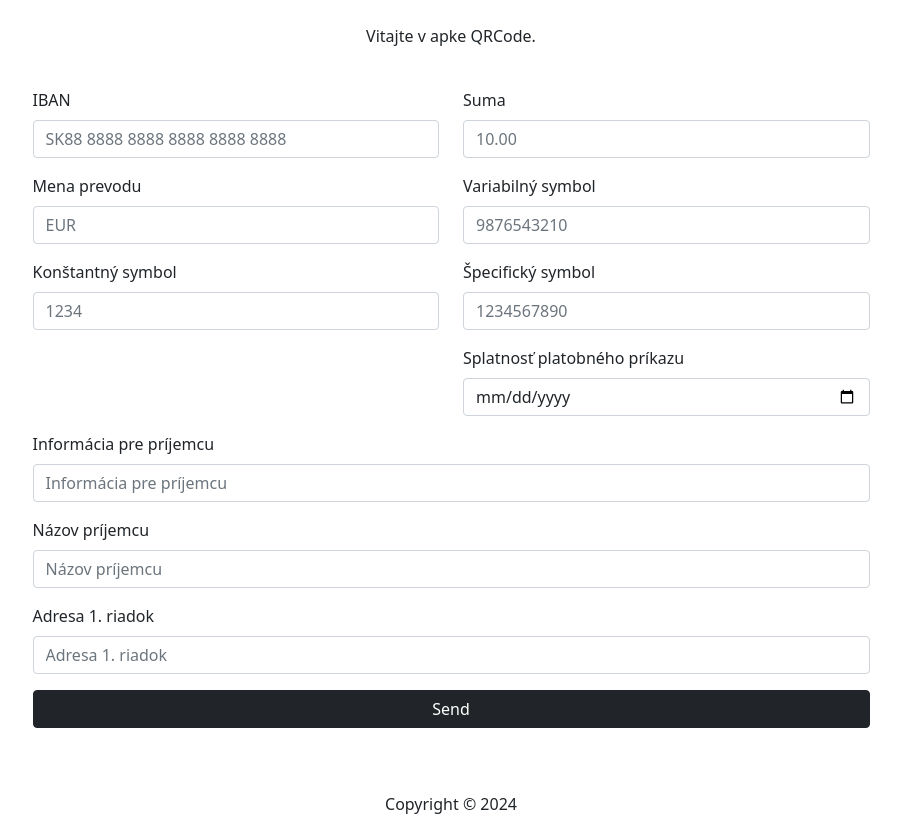
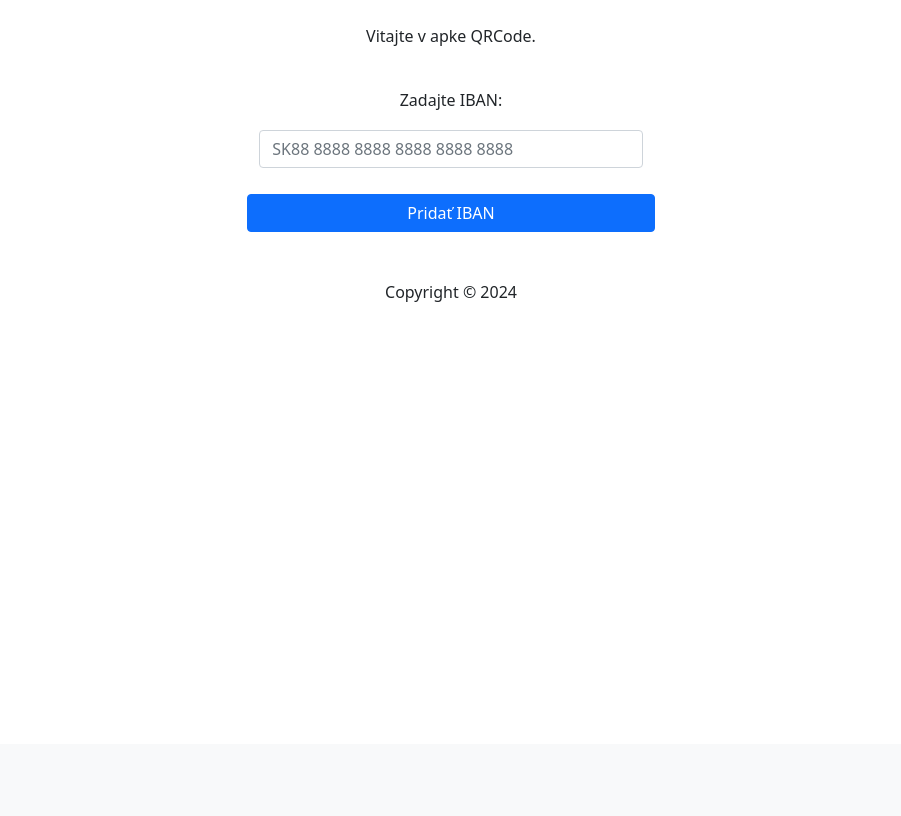
Before and after one commit to Marek21SK/QRCode-app, a PHP site: page / in a window 1280 px wide. Shown: the part 56-872 px from the top of the page, without its empty margins (189-1090 px from the left). After the commit the page ends 358 px from the top, so only its background shows below. Run offline with PHP 8.4, Linux system fonts and the light colour scheme.

Commit message:
Vykonanie zmien prebratých na konzultácii

```diff
--- a/app/inc/header.php
+++ b/app/inc/header.php
@@ -22,7 +22,7 @@
             <a class="nav-link" href="/qrcode-app/app/index.php">IBAN</a>
           </li>
           <li class="nav-item">
-            <a class="nav-link" href="/qrcode-app/app/qrcode.php">Zdieľanie platby</a>
+            <a class="nav-link" href="/qrcode-app/app/payment_sharing.php">Zdieľanie platby</a>
           </li>
           <li class="nav-item">
             <a class="nav-link" href="/qrcode-app/app/about.php">O apke</a>
--- a/app/index.php
+++ b/app/index.php
@@ -2,49 +2,6 @@
 <?php include 'config/database.php';?>
 
 <?php
-$iban = $sum = "";
-$ibanErr = $sumErr = "";
-/*
-    $date_iban = $email = $name = $info_name = $adress = $vs = $ss = $ks = $moneytype = "";
-    $date_ibanErr = $emailErr = $nameErr = $info_nameErr = $adressErr $vsErr = $ssErr = $ksErr = $moneytypeErr = "";
-*/
-// Form submit
-if (isset($_POST['submit'])){
-    /*
-    // Validate email
-    if (empty($_POST['email'])){
-        $emailErr = 'Email is required';
-    }else{
-        $email = filter_input(INPUT_POST, 'email', FILTER_SANITIZE_EMAIL);
-    }
-    */
-    // Validate IBAN
-    if (empty($_POST['iban'])){
-        $ibanErr = 'IBAN je potrebný';
-    }else{
-        $iban = filter_input(INPUT_POST, 'iban', FILTER_SANITIZE_FULL_SPECIAL_CHARS);
-    }
-
-    // Validate sum
-    if (empty($_POST['sum'])){
-        $sumErr = 'Suma je potrebná';
-    }else{
-        $sum = filter_input(INPUT_POST, 'sum', FILTER_SANITIZE_NUMBER_INT);
-    }
-
-    if (empty($emailErr) && empty($ibanErr) && empty($sumErr)){
-        // Add to database
-        $sql = "INSERT INTO qrcode (email, iban, sum, vs, ss, ks, moneytype, name, info_name, adress, date_iban) VALUES ('$email', '$iban', '$sum', '$vs', '$ss', '$ks', '$moneytype', '$name', '$info_name', '$adress', '$date_iban')";
-        if (mysqli_query($conn, $sql)){
-            // Succes
-            header('Location: index.php');
-        }else {
-            // Error
-            echo 'Error: ' . mysqli_error($conn);
-        }
-    }
-}
-
 session_start();
 
 // Kontrola, či je používateľ prihlásený
@@ -79,88 +36,39 @@ if (isset($_SESSION['user_id'])) {
   if (isset($_SESSION['success1'])) {
     echo '<br><div class="alert alert-success" role="alert">' . $_SESSION['success1'] . '</div>'; unset($_SESSION['success1']);}?>
 
-<!-- Skript na schovanie alertu po úspešnom prihlásení -->
+<!-- Skript na schovanie alertu po určitom čase -->
 <script>
   setTimeout(function(){
     document.querySelector('.alert').style.display = 'none';
-  }, 3000);
+  }, 4000);
 </script>
 
-<!-- Form for all inputs (Túto časť kódu mám ešte rozpracovanú.-->
-<form action="<?php echo htmlspecialchars($_SERVER['PHP_SELF']); ?>" method="POST" class="mt-4 w-75">
-  <div class="row">
-    <div class="col-md-6">
-        <div class="mb-3">
-            <label for="iban" class="form-label">IBAN</label>
-            <input type="text" class="form-control <?php echo !$ibanErr ?: 'is-invalid';?>" id="iban" name="iban" placeholder="SK88 8888 8888 8888 8888 8888">
-            <div class="invalid-feedback">
-            <?php echo $ibanErr; ?>
-            </div>
-      </div>
-      <!--
-      <div class="mb-3">
-        <label for="email" class="form-label">Email</label>
-        <input type="email" class="form-control < ?php echo !$emailErr ?: 'is-invalid';?>" id="email" name="email" placeholder="Zadajte email">
-        <div class="invalid-feedback">
-          < ?php echo $emailErr; ?>
+<!-- Formulár na pridanie IBAN -->
+<br>
+  <form action="config/add_iban_process.php" method="POST">
+    <div class="center-container" style="display: flex; ">
+      <div class="row">
+        <div class="mb-3" style="text-align: center;">
+          <label style="text-align: center;" for="iban" class="form-label">Zadajte IBAN:</label>
+          <input style="padding-right: 25px; margin: 10px auto;" type="text" class="form-control" id="iban" name="iban" placeholder="SK88 8888 8888 8888 8888 8888" maxlength="24" required>
+          <div class="d-grid">
+            <?php if (isset($_SESSION['error4'])) {
+              echo '<div class="alert alert-danger" role="alert">' . $_SESSION['error4'] . '</div>'; unset($_SESSION['error4']);}
+              if (isset($_SESSION['error5'])) {
+                echo '<div class="alert alert-danger" role="alert">' . $_SESSION['error5'] . '</div>'; unset($_SESSION['error5']);}
+              if (isset($_SESSION['success3'])) {
+                echo '<div class="alert alert-sucess" role="alert">' . $_SESSION['success3'] . '</div>'; unset($_SESSION['success3']);}
+              if (isset($_SESSION['error6'])) {
+                echo '<div class="alert alert-danger" role="alert">' . $_SESSION['error6'] . '</div>'; unset($_SESSION['error6']);}
+              if (isset($_SESSION['error7'])) {
+                echo '<div class="alert alert-danger" role="alert">' . $_SESSION['error7'] . '</div>'; unset($_SESSION['error7']);}
+              if (isset($_SESSION['error8'])) {
+                echo '<div class="alert alert-danger" role="alert">' . $_SESSION['error8'] . '</div>'; unset($_SESSION['error8']);}?>
+          </div>
         </div>
-      </div>
-      -->
-      <div class="mb-3">
-        <label for="moneytype" class="form-label">Mena prevodu</label>
-        <input type="text" class="form-control" id="moneytype" name="moneytype" maxlength="3" placeholder="EUR">
-      </div>
-
-      <div class="mb-3">
-        <label for="ks" class="form-label">Konštantný symbol</label>
-        <input type="text" class="form-control" id="ks" name="ks" placeholder="1234">
+        <button type="submit" class="btn btn-primary">Pridať IBAN</button>
       </div>
     </div>
-
-    <div class="col-md-6">
-        <div class="mb-3">
-        <label for="sum" class="form-label">Suma</label>
-        <input type="number" class="form-control <?php echo !$sumErr ?: 'is-invalid';?>" id="sum" name="sum" placeholder="10.00">
-        <div class="invalid-feedback">
-          <?php echo $sumErr; ?>
-        </div>
-      </div>
-
-      <div class="mb-3">
-        <label for="vs" class="form-label">Variabilný symbol</label>
-        <input type="text" class="form-control" id="vs" name="vs" placeholder="9876543210">
-      </div>
-
-      <div class="mb-3">
-        <label for="ss" class="form-label">Špecifický symbol</label>
-        <input type="text" class="form-control" id="ss" name="ss" placeholder="1234567890">
-      </div>
-
-      <div class="mb-3">
-        <label for="date_iban" class="form-label">Splatnosť platobného príkazu</label>
-        <input type="date" class="form-control" id="date_iban" name="date_iban" placeholder="dd. mm. rrrr">
-      </div>
-    </div>
-
-    <div class="mb-3">
-        <label for="info_name" class="form-label">Informácia pre príjemcu</label>
-        <input type="text" class="form-control <" id="info_name" name="info_name" placeholder="Informácia pre príjemcu">
-    </div>
-
-    <div class="mb-3">
-        <label for="name" class="form-label">Názov príjemcu</label>
-        <input type="text" class="form-control <" id="name" name="name" placeholder="Názov príjemcu">
-    </div>
-
-    <div class="mb-3">
-        <label for="adress" class="form-label">Adresa 1. riadok</label>
-        <input type="text" class="form-control <" id="adress" name="adress" placeholder="Adresa 1. riadok">
-    </div>
-  </div>
-
-  <div class="mb-3">
-    <input type="submit" name="submit" value="Send" class="btn btn-dark w-100">
-  </div>
-</form>
+  </form>
 
 <?php include 'inc/footer.php'; ?>
```
